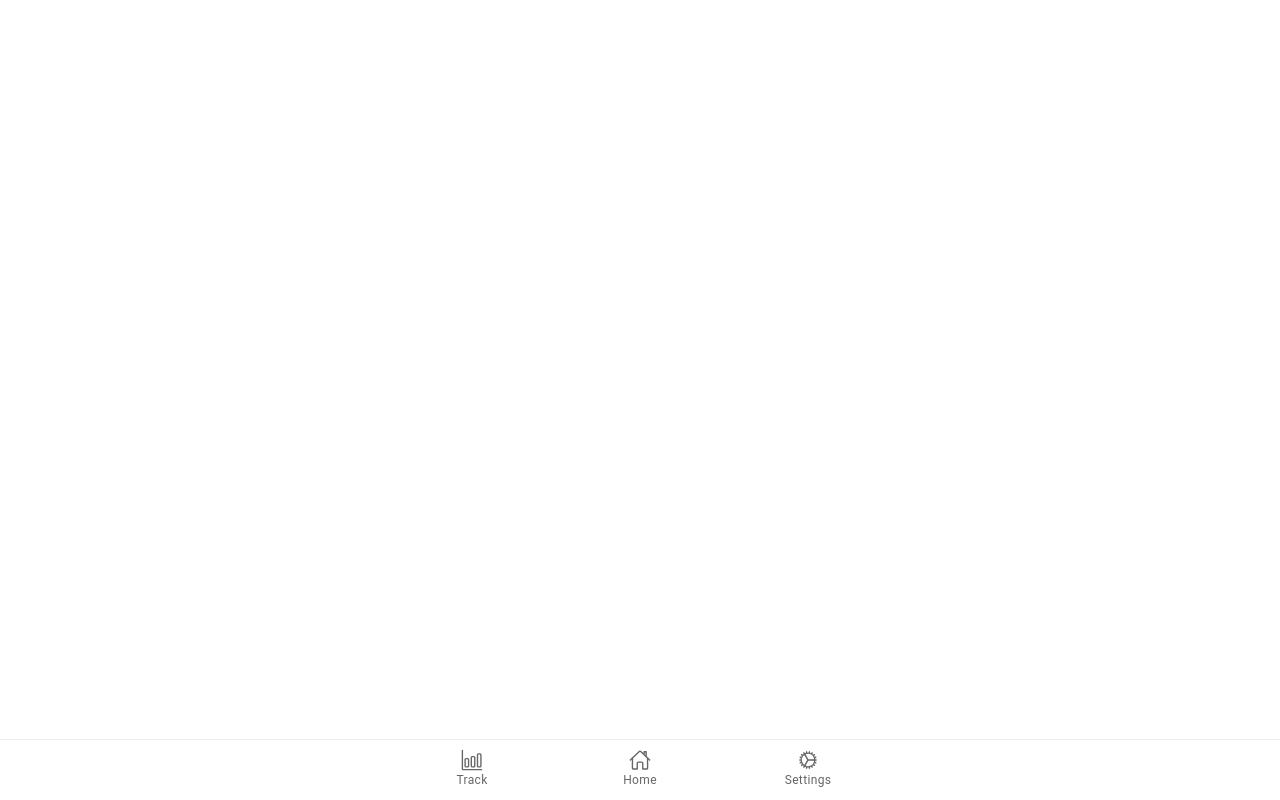
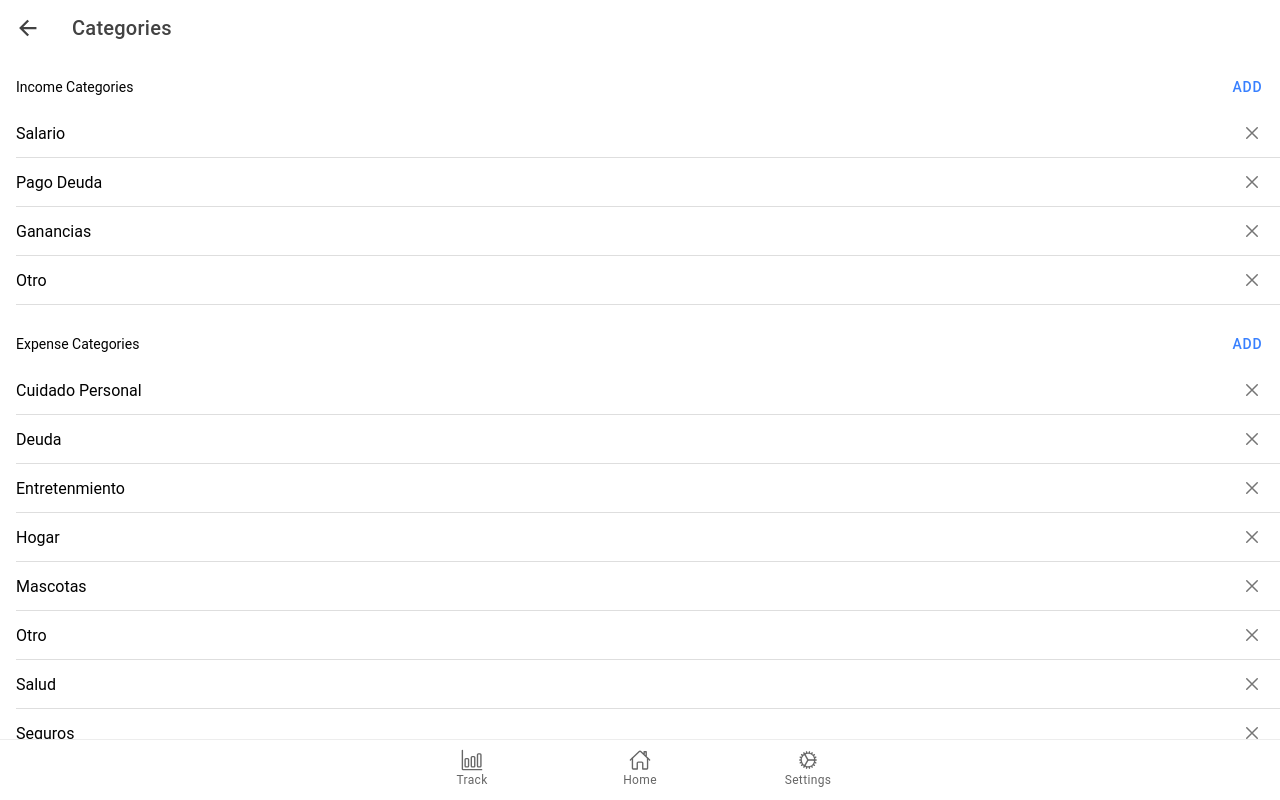
Before and after one commit to AlanBar13/tsukan, a React (Create React App) app: page /categories in a window 1280 px wide. Built offline with nearby package versions, Linux system fonts and the light colour scheme.

Commit message:
Added Categories and Reminders Page

```diff
--- a/src/App.tsx
+++ b/src/App.tsx
@@ -11,8 +11,10 @@ import {
 import { IonReactRouter } from '@ionic/react-router';
 import { barChartOutline, homeOutline, cogOutline } from 'ionicons/icons';
 import Home from './pages/Home'
-import Settings from './pages/Settings';
-import Track from './pages/Track';
+import Settings from './pages/Settings/Settings';
+import Track from './pages/Track/Track';
+import Reminders from './pages/Reminders/Reminders';
+import Categories from './pages/Categories/Categories';
 
 /* Core CSS required for Ionic components to work properly */
 import '@ionic/react/css/core.css';
@@ -47,6 +49,12 @@ const App: React.FC = () => (
           <Route path="/settings">
             <Settings />
           </Route>
+          <Route exact path="/categories">
+            <Categories />
+          </Route>
+          <Route exact path="/reminders">
+            <Reminders />
+          </Route>
           <Route exact path="/">
             <Redirect to="/home" />
           </Route>
--- /dev/null
+++ b/src/pages/Categories/Categories.tsx
@@ -0,0 +1,122 @@
+import { IonLabel, IonList, IonListHeader, IonToolbar, IonButtons, IonButton, IonTitle, useIonAlert, IonContent, IonPage, IonBackButton } from '@ionic/react';
+import { useState, useEffect } from 'react'
+import { readArray, addToArray, delFromArray } from '../../services/categoriesService'
+
+import CategoriesItems from '../../components/CategoriesItems'
+
+
+const CategoriesMd: React.FC = () => {
+    const [present] = useIonAlert()
+    const [xpCat, setXpCat] = useState<string[]>([])
+    const [inCat, setInCat] = useState<string[]>([])
+
+    useEffect(() => {
+        if (xpCat.length === 0 || inCat.length === 0) {
+            reloadData()
+        }
+    })
+
+    const reloadData = () => {
+        setXpCat(readArray('-'))
+        setInCat(readArray('+'))
+    }
+
+    const addCat = (name: string, type: string) => {
+        if (type === "+") {
+            const arr = addToArray(name, '+')
+            console.log(arr)
+            reloadData()
+        } else {
+            const arr = addToArray(name, '-')
+            console.log(arr)
+            reloadData()
+        }
+    }
+
+    const deleteItem = (item: string, type: string) => {
+        if (type === '+') {
+            const arr = delFromArray(item, '+')
+            console.log(arr)
+            reloadData()
+        } else {
+            const arr = delFromArray(item, '-')
+            console.log(arr)
+            reloadData()
+        }
+    }
+
+    const showInCat = () => {
+        return inCat.map((item, i) => {
+            return (
+                <CategoriesItems key={i} name={item} type={'+'} deleteItem={deleteItem} />
+            )
+        })
+    }
+
+    const showXpCat = () => {
+        return xpCat.map((item, i) => {
+            return (
+                <CategoriesItems key={i} name={item} type={'-'} deleteItem={deleteItem} />
+            )
+        })
+    }
+
+    return (
+        <IonPage>
+            <IonContent>
+                <IonToolbar>
+                    <IonButtons slot="start">
+                        <IonBackButton defaultHref="/settings" />
+                    </IonButtons>
+                    <IonTitle>Categories</IonTitle>
+                </IonToolbar>
+                <IonList>
+                    <IonListHeader>
+                        <IonLabel>Income Categories</IonLabel>
+                        <IonButton onClick={() => {
+                            present({
+                                header: 'Add Income Category',
+                                inputs: [
+                                    {
+                                        name: 'cat',
+                                        type: 'text',
+                                        placeholder: 'New Category'
+                                    },
+                                ],
+                                buttons: [
+                                    'Cancel',
+                                    { text: 'Ok', handler: (d) => addCat(d.cat, '+') },
+                                ],
+                            })
+                        }} >Add</IonButton>
+                    </IonListHeader>
+                    {showInCat()}
+                </IonList>
+                <IonList>
+                    <IonListHeader>
+                        <IonLabel>Expense Categories</IonLabel>
+                        <IonButton onClick={() => {
+                            present({
+                                header: 'Add Expense Category',
+                                inputs: [
+                                    {
+                                        name: 'cat',
+                                        type: 'text',
+                                        placeholder: 'New Category'
+                                    },
+                                ],
+                                buttons: [
+                                    'Cancel',
+                                    { text: 'Ok', handler: (d) => addCat(d.cat, '-') },
+                                ],
+                            })
+                        }}>Add</IonButton>
+                    </IonListHeader>
+                    {showXpCat()}
+                </IonList>
+            </IonContent>
+        </IonPage>
+    )
+}
+
+export default CategoriesMd
--- /dev/null
+++ b/src/pages/Reminders/Reminders.tsx
@@ -0,0 +1,60 @@
+import { IonContent, IonPage, IonLabel, IonList, IonListHeader, useIonModal, IonItem, IonTitle, IonButton, IonToolbar, IonInput, IonRadioGroup, IonRadio, IonDatetime, IonBackButton, IonButtons, IonHeader } from '@ionic/react';
+
+import { useState } from 'react'
+import Notification from '../../services/Notification';
+
+const RemindersMd: React.FC = () => {
+    const [body, setBody] = useState<string>("")
+    const [selected, setSelected] = useState<string>("")
+
+    return (
+        <IonPage>
+            <IonContent>
+                <IonHeader>
+                    <IonToolbar>
+                        <IonButtons slot="start">
+                            <IonBackButton defaultHref="/settings" />
+                        </IonButtons>
+                        <IonTitle>Reminders</IonTitle>
+                    </IonToolbar>
+                </IonHeader>
+                <IonList>
+                    <IonListHeader>
+                        <IonLabel>Set Reminder</IonLabel>
+                    </IonListHeader>
+                    <IonItem className="input">
+                        <IonLabel position="floating">Message</IonLabel>
+                        <IonInput onIonChange={(e) => setBody(e.detail.value!)} type="text"></IonInput>
+                    </IonItem>
+                    <IonRadioGroup value={selected} onIonChange={(e) => setSelected(e.detail.value)}>
+                        <IonListHeader>
+                            <IonLabel>Repeat</IonLabel>
+                        </IonListHeader>
+                        <IonItem>
+                            <IonLabel>Every Day</IonLabel>
+                            <IonRadio slot="start" value="day" />
+                        </IonItem>
+                        <IonItem>
+                            <IonLabel>Every Week</IonLabel>
+                            <IonRadio slot="start" value="week" />
+                        </IonItem>
+                        <IonItem>
+                            <IonLabel>Every Two Weeks</IonLabel>
+                            <IonRadio slot="start" value="two-weeks" />
+                        </IonItem>
+                    </IonRadioGroup>
+                    <IonItem className="input">
+                        <IonLabel position="floating">Time</IonLabel>
+                        <IonDatetime displayFormat="HH:mm"></IonDatetime>
+                    </IonItem>
+                    <IonButton expand="block" onClick={() => { Notification.schedule(0, 8) }}>Save</IonButton>
+                    <IonListHeader>
+                        <IonLabel>Active Reminders</IonLabel>
+                    </IonListHeader>
+                </IonList>
+            </IonContent>
+        </IonPage>
+    )
+}
+
+export default RemindersMd
--- a/src/pages/Settings.tsx
+++ b/src/pages/Settings/Settings.tsx
@@ -1,17 +1,7 @@
-import { IonContent, IonPage, IonLabel, IonList, IonListHeader, useIonModal, IonItem } from '@ionic/react';
+import { IonContent, IonPage, IonLabel, IonList, IonListHeader, IonItem } from '@ionic/react';
 import { add } from 'ionicons/icons';
-import Notification from '../services/Notification';
-
-import CategoriesMd from '../components/CategoriesMd'
 
 const Settings: React.FC = () => {
-    const handleDismiss = () => [
-        dismiss()
-    ]
-    const [present, dismiss] = useIonModal(CategoriesMd, {
-        onDismiss: handleDismiss
-    })
-
     return (
         <IonPage>
             <IonContent>
@@ -20,12 +10,16 @@ const Settings: React.FC = () => {
                         <IonLabel>Settings</IonLabel>
                     </IonListHeader>
                 </IonList>
-                <IonItem button onClick={() => {
-                    present()
-                }}>
+                <IonItem button routerLink="/categories" >
                     <IonLabel>
                         <h2>Categories</h2>
                         <p>Change displayed categories</p>
+                    </IonLabel>
+                </IonItem>
+                <IonItem button routerLink="/reminders">
+                    <IonLabel>
+                        <h2>Reminders</h2>
+                        <p>Set reminders</p>
                     </IonLabel>
                 </IonItem>
             </IonContent>
--- a/src/pages/Track.tsx
+++ b/src/pages/Track/Track.tsx
@@ -2,7 +2,7 @@ import { IonContent, IonPage, IonCard, IonCardContent, IonCardHeader, IonCardTit
 import { Doughnut, Line } from 'react-chartjs-2'
 import { ChartData } from 'chart.js'
 import { useState, useEffect} from 'react'
-import { lineExpenseData, getExpCatData, getIncCatData } from '../services/stadisticsService'
+import { lineExpenseData, getExpCatData, getIncCatData } from '../../services/stadisticsService'
 
 const Settings: React.FC = () => {
     const catXp: ChartData  = getExpCatData()!
```
Also changed, not shown: src/components/RemindersMd.tsx (added, +55 -0 lines).
